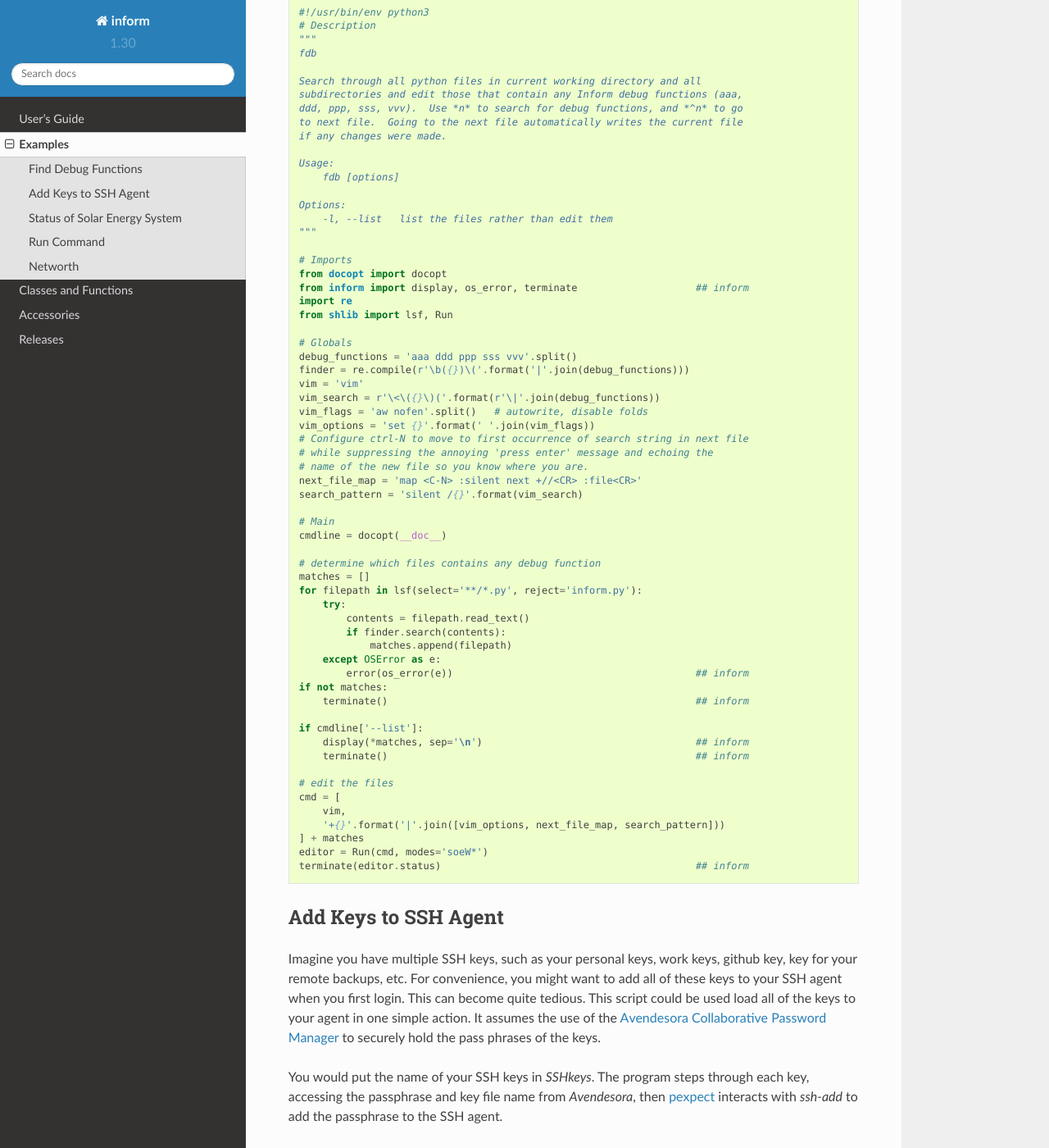
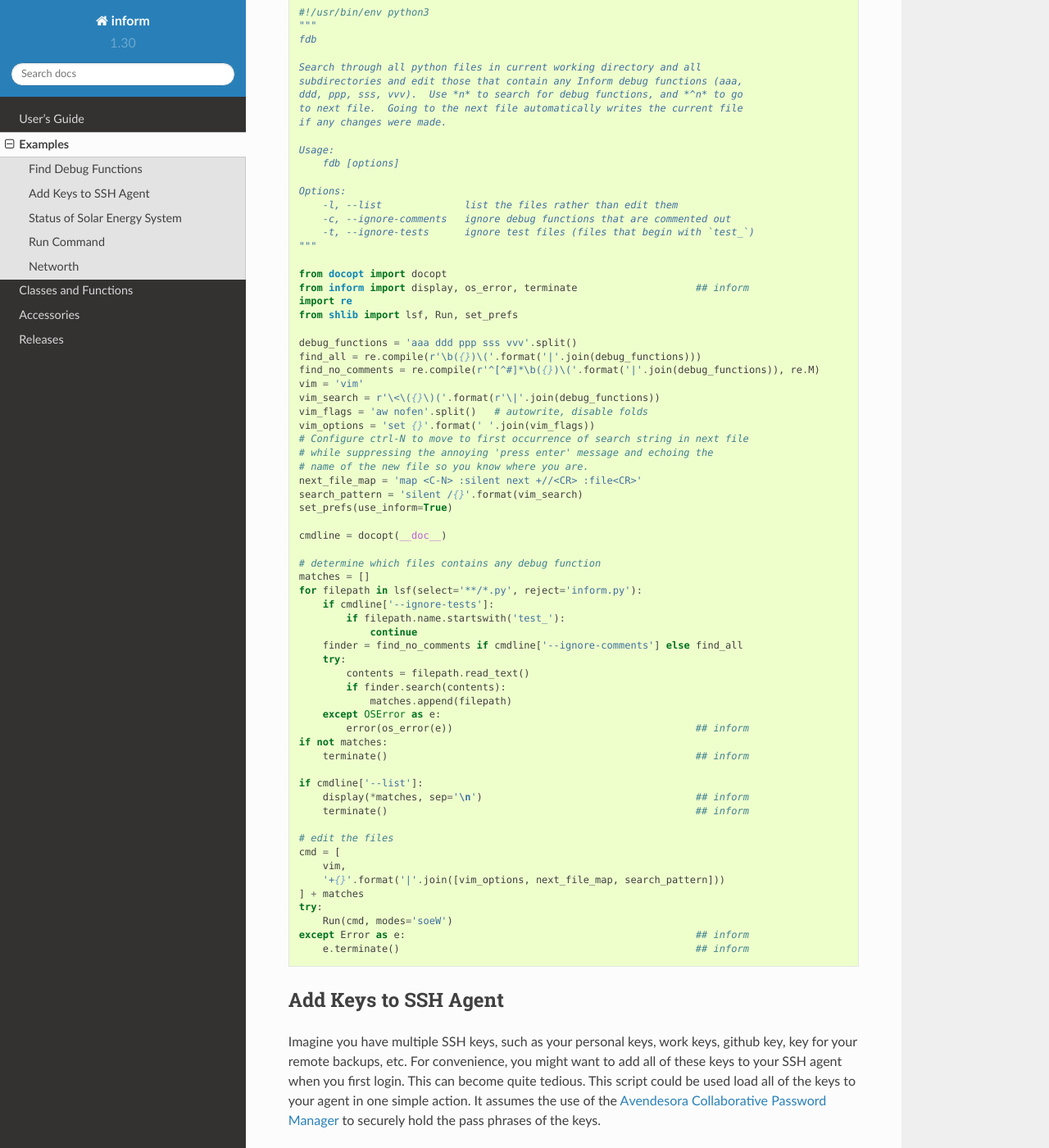
Before and after one commit to KenKundert/inform, a Sphinx documentation site: the page built from doc/examples.rst, in a window 1280 px wide and 1400 px high, scrolled down 746 px. Shown: the whole window at 82% size. Built offline with Sphinx 7.4.7 and the Read the Docs theme 2.0.0, drawn with Linux system fonts in a browser that asks for light colours.

Commit message:
doc: nits

```diff
--- a/doc/examples.rst
+++ b/doc/examples.rst
@@ -38,7 +38,6 @@ To get the prerequisites for this example, run::
 .. code-block:: python
 
     #!/usr/bin/env python3
-    # Description
     """
     fdb
 
@@ -52,18 +51,19 @@ To get the prerequisites for this example, run::
         fdb [options]
 
     Options:
-        -l, --list   list the files rather than edit them
+        -l, --list              list the files rather than edit them
+        -c, --ignore-comments   ignore debug functions that are commented out
+        -t, --ignore-tests      ignore test files (files that begin with `test_`)
     """
 
-    # Imports
     from docopt import docopt
     from inform import display, os_error, terminate                    ## inform
     import re
-    from shlib import lsf, Run
+    from shlib import lsf, Run, set_prefs
 
-    # Globals
     debug_functions = 'aaa ddd ppp sss vvv'.split()
-    finder = re.compile(r'\b({})\('.format('|'.join(debug_functions)))
+    find_all = re.compile(r'\b({})\('.format('|'.join(debug_functions)))
+    find_no_comments = re.compile(r'^[^#]*\b({})\('.format('|'.join(debug_functions)), re.M)
     vim = 'vim'
     vim_search = r'\<\({}\)('.format(r'\|'.join(debug_functions))
     vim_flags = 'aw nofen'.split()   # autowrite, disable folds
@@ -73,13 +73,17 @@ To get the prerequisites for this example, run::
     # name of the new file so you know where you are.
     next_file_map = 'map <C-N> :silent next +//<CR> :file<CR>'
     search_pattern = 'silent /{}'.format(vim_search)
+    set_prefs(use_inform=True)
 
-    # Main
     cmdline = docopt(__doc__)
 
     # determine which files contains any debug function
     matches = []
     for filepath in lsf(select='**/*.py', reject='inform.py'):
+        if cmdline['--ignore-tests']:
+            if filepath.name.startswith('test_'):
+                continue
+        finder = find_no_comments if cmdline['--ignore-comments'] else find_all
         try:
             contents = filepath.read_text()
             if finder.search(contents):
@@ -98,8 +102,10 @@ To get the prerequisites for this example, run::
         vim,
         '+{}'.format('|'.join([vim_options, next_file_map, search_pattern]))
     ] + matches
-    editor = Run(cmd, modes='soeW*')
-    terminate(editor.status)                                           ## inform
+    try:
+        Run(cmd, modes='soeW')
+    except Error as e:                                                 ## inform
+        e.terminate()                                                  ## inform
 
 
 ..  _addsshkeys:
```
